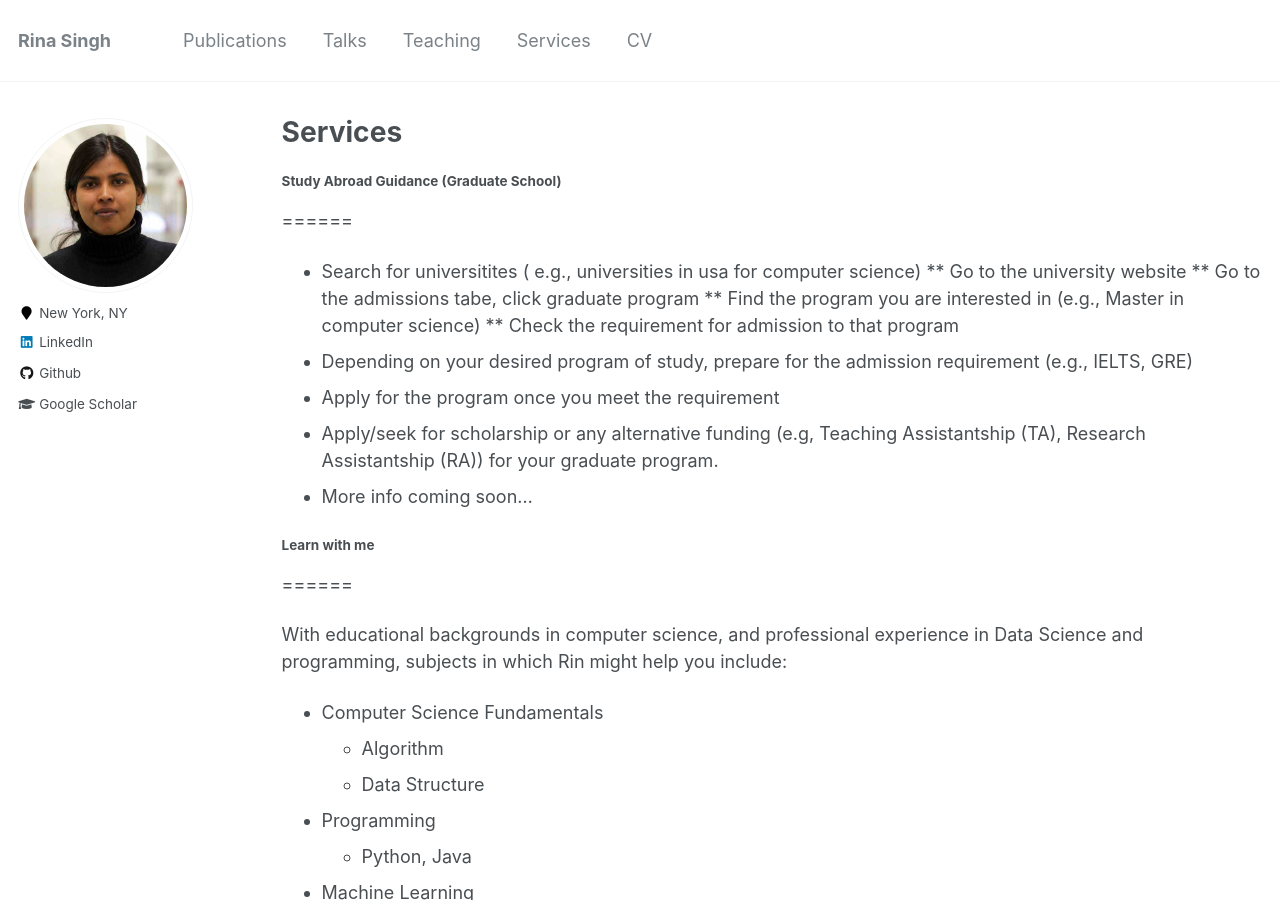
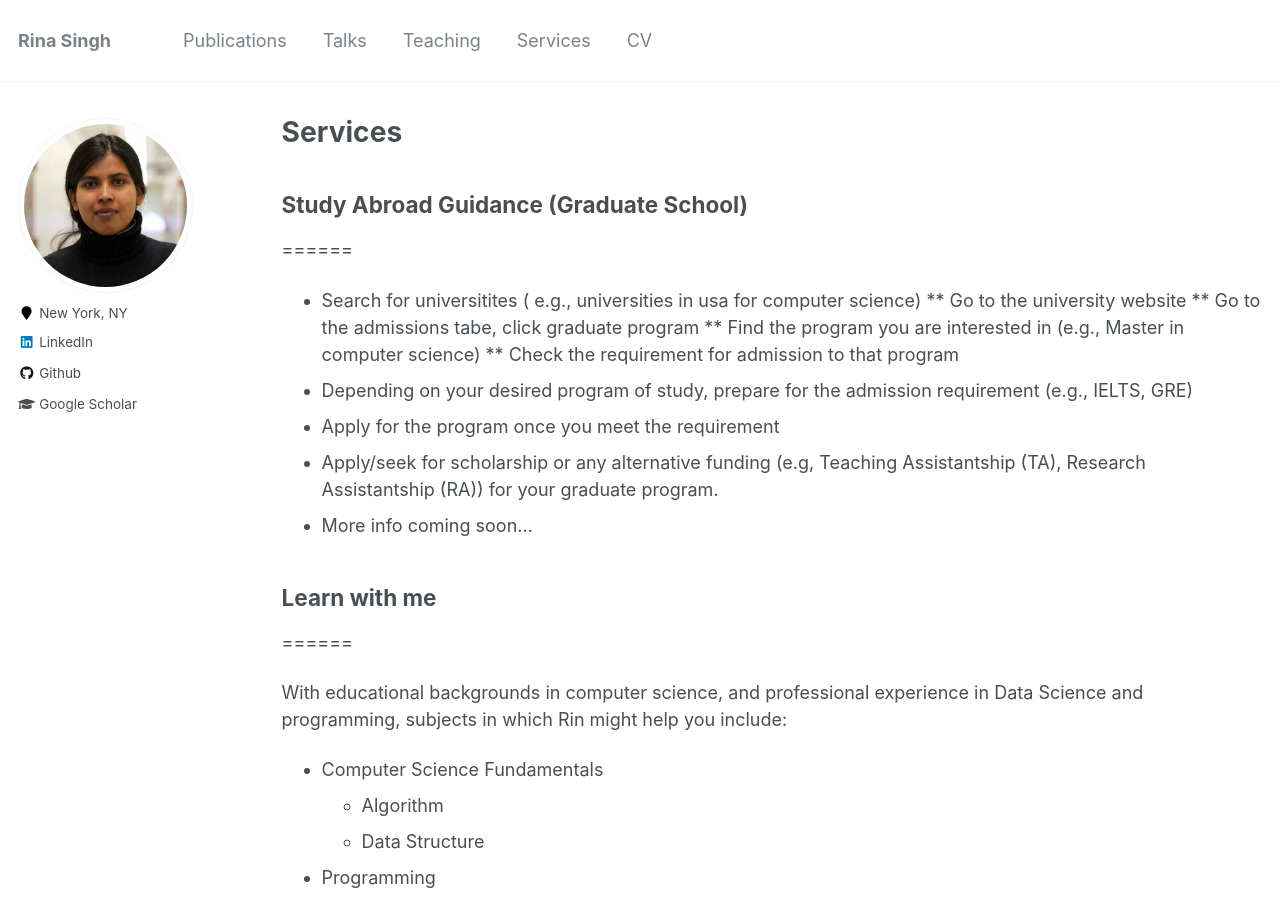
Before and after one commit to rsingh43/rsingh43.github.io, a Jekyll site: the page built from _pages/services.md, in a window 1280 px wide and 900 px high. Built offline with Jekyll 4.4.1, drawn with Linux system fonts in a browser that asks for light colours.

```diff
--- a/_pages/services.md
+++ b/_pages/services.md
@@ -9,9 +9,9 @@ redirect_from:
 
 {% include base_path %}
 
-#### Study Abroad Guidance (Graduate School)
+## Study Abroad Guidance (Graduate School)
 ======
-* Search for universitites ( e.g., universities in usa for computer science)
+ * Search for universitites ( e.g., universities in usa for computer science)
     ** Go to the university website
     ** Go to the admissions tabe, click graduate program
     ** Find the program you are interested in (e.g., Master in computer science)
@@ -21,7 +21,7 @@ redirect_from:
 * Apply/seek for scholarship or any alternative funding (e.g, Teaching Assistantship (TA), Research Assistantship (RA)) for your graduate program.
 * More info coming soon...
 
-#### Learn with me
+## Learn with me
 ======
 
 With educational backgrounds in computer science, and professional experience in Data Science and programming, subjects in which Rin might help you include:
@@ -34,7 +34,7 @@ With educational backgrounds in computer science, and professional experience in
 * Analytics Tools
 * More info coming soon..
 
-#### Contact me
+## Contact me
 ======
 
 [email](rsingh43@students.tntech.edu) or [Linkedin](https://www.linkedin.com/in/rinasingh7/)
```
